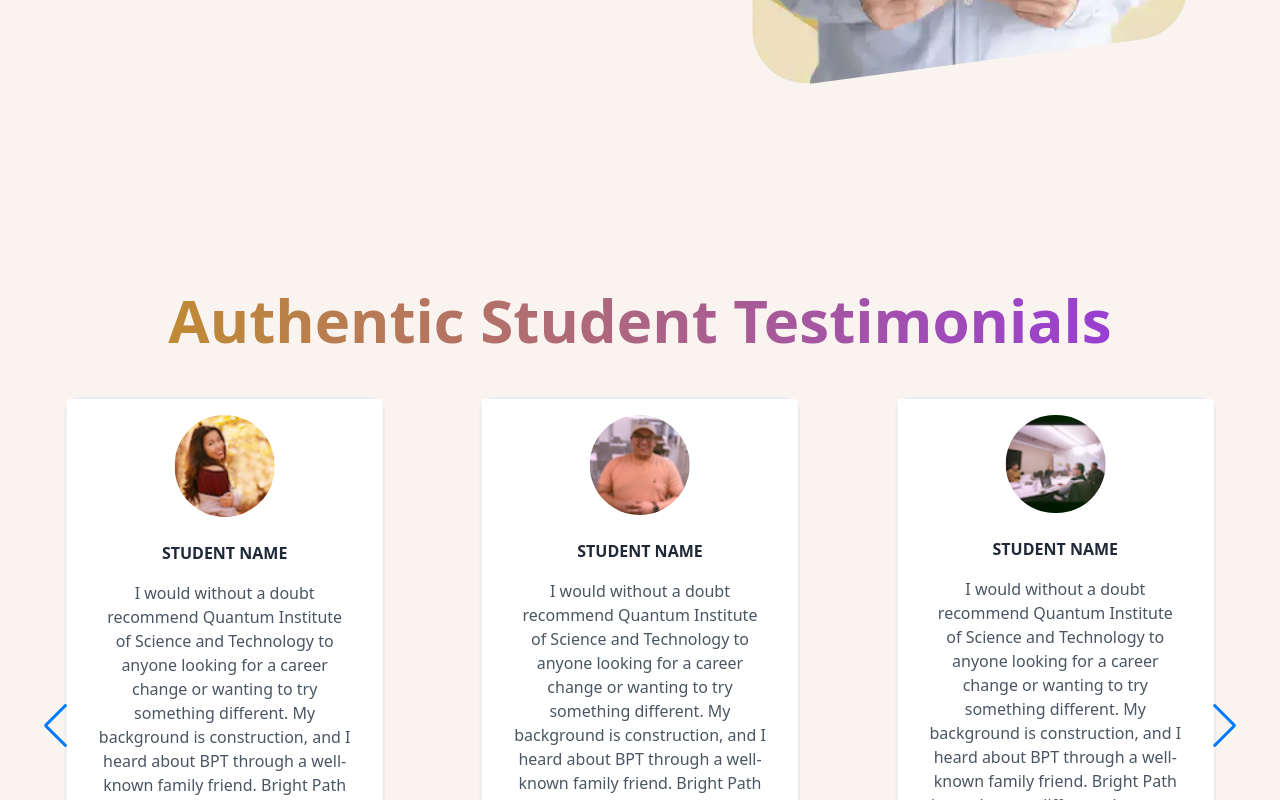
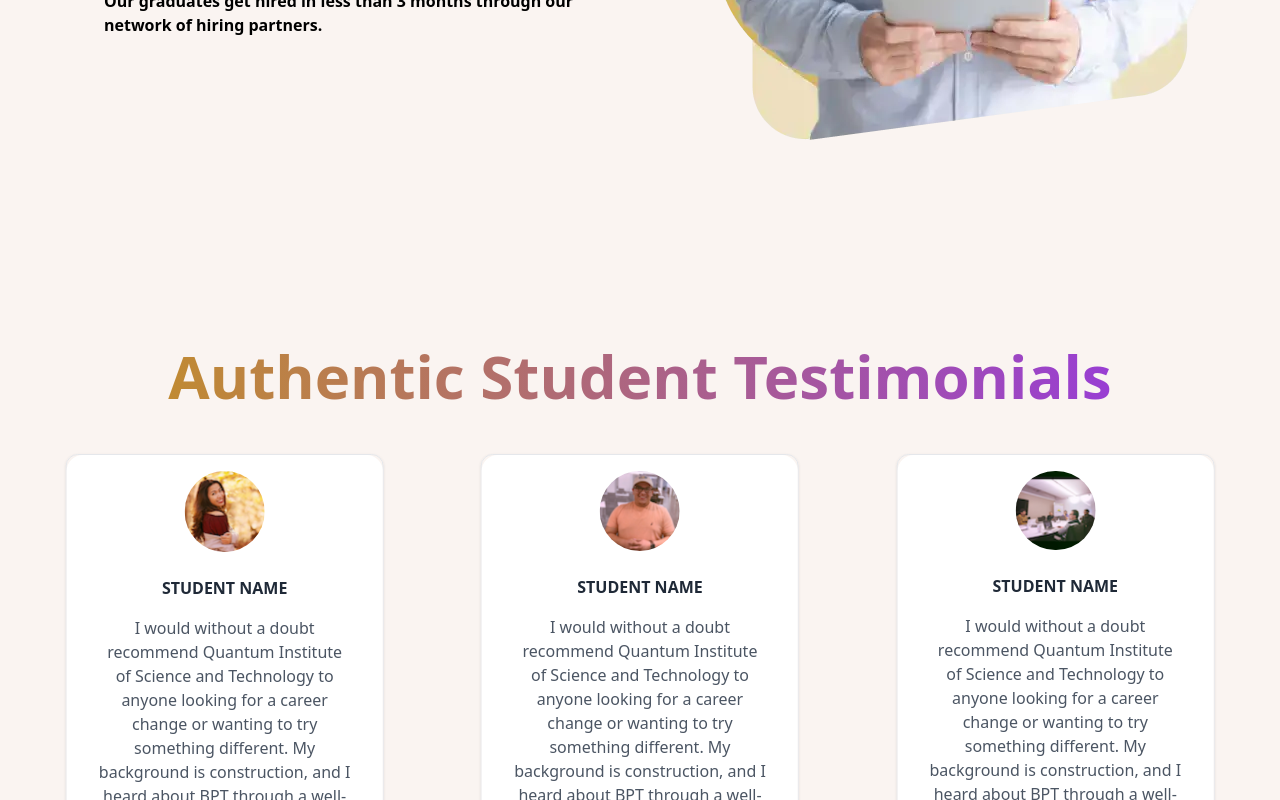
Before and after one commit to shejanNizam/quantum-education, a Next.js app: page / in a window 1280 px wide. Shown: the part 2000-2800 px from the top of the page. Built offline with nearby package versions, Linux system fonts and the light colour scheme.

Commit message:
refactor banner

```diff
--- a/src/app/globals.css
+++ b/src/app/globals.css
@@ -4,7 +4,7 @@
 
 @layer components {
   .customButton {
-    @apply text-xl font-semibold border-2 bg-gradient-to-r from-purple-800 to-pink-800 border-purple-800 text-white hover:bg-[#34244c] hover:text-white px-6 py-2 rounded focus:outline-none;
+    @apply text-xl font-semibold border-2 bg-gradient-to-r from-purple-800 to-pink-800 border-purple-800 text-white hover:bg-white hover:text-white px-6 py-2 rounded focus:outline-none;
   }
   .customHeading {
     @apply text-center text-4xl md:text-6xl lg:text-6xl font-bold text-transparent bg-gradient-to-r from-[#c6951c] to-purple-600 bg-clip-text mb-8;
--- a/src/components/Home/AlumniWork.js
+++ b/src/components/Home/AlumniWork.js
@@ -75,7 +75,6 @@ export default function AlumniWork() {
       <Swiper
         autoplay={{ delay: 5000, disableOnInteraction: false }}
         loop={true}
-        navigation={true}
         modules={[Autoplay, Navigation, Pagination]}
         className="relative"
         slidesPerView={1}
--- a/src/components/Home/Banner.js
+++ b/src/components/Home/Banner.js
@@ -5,7 +5,7 @@ import { motion } from "framer-motion";
 import { Russo_One } from "next/font/google";
 import Link from "next/link";
 import { CgArrowTopRight } from "react-icons/cg";
-import BG_IMAGE from "../../assets/banner_img/bg-banner1.png"; // Import the background image
+import BG_IMAGE from "../../assets/banner_img/bg_banner.png"; // Import the background image
 import styles from "./Banner.module.css"; // Import the CSS module
 
 const russoOne = Russo_One({
@@ -36,7 +36,7 @@ export default function Banner({ onApplyClick }) {
 
   return (
     <motion.div
-      initial="hidden"
+      initial={initialVariants}
       animate="visible"
       className={styles.wrapper}
       style={{
@@ -78,11 +78,12 @@ export default function Banner({ onApplyClick }) {
           viewport={{ once: true, amount: 0.8 }}
           className="text-lg md:text-xl text-gray-200 mb-8 customHeading" // Tailwind classes for paragraph
         >
-          Discover an affordable, fast-track path to professional success at our
-          accelerated higher-learning institution.
+          Discover an affordable, fast-track path to professional success at our{" "}
+          <br /> accelerated higher-learning institution.
+          <br />
           <br />
           Experience the fusion of academia and industry firsthand. Secure your
-          spot on our waiting list for the Summer Semester of 2024.
+          spot on our <br /> waiting list for the Summer Semester of 2024.
         </motion.p>
 
         {/* Buttons */}
--- a/src/components/Home/Testimonials.js
+++ b/src/components/Home/Testimonials.js
@@ -21,28 +21,28 @@ export default function Testimonials() {
       image: image1,
       name: "STUDENT NAME",
       description:
-        "I would without a doubt recommend Quantum Institute of Science and Technology to anyone looking for a career change or wanting to try something different. My background is construction, and I heard about BPT through a well-known family friend. Bright Path is much more different than your traditional college, in the sense that a college will make you pay such high tuition fees for only a small fraction of what someone needs to know going into IT. I have been in the course for a couple months and I can easily say that I've learned so much in the little time I've been here.",
+        "I would without a doubt recommend Quantum Institute of Science and Technology to anyone looking for a career change or wanting to try something different. My background is construction, and I heard about BPT through a well-known family friend.",
     },
     {
       _id: 2,
       image: image2,
       name: "STUDENT NAME",
       description:
-        "I would without a doubt recommend Quantum Institute of Science and Technology to anyone looking for a career change or wanting to try something different. My background is construction, and I heard about BPT through a well-known family friend. Bright Path is much more different than your traditional college, in the sense that a college will make you pay such high tuition fees for only a small fraction of what someone needs to know going into IT. I have been in the course for a couple months and I can easily say that I've learned so much in the little time I've been here.",
+        "I would without a doubt recommend Quantum Institute of Science and Technology to anyone looking for a career change or wanting to try something different. My background is construction, and I heard about BPT through a well-known family friend.",
     },
     {
       _id: 3,
       image: image3,
       name: "STUDENT NAME",
       description:
-        "I would without a doubt recommend Quantum Institute of Science and Technology to anyone looking for a career change or wanting to try something different. My background is construction, and I heard about BPT through a well-known family friend. Bright Path is much more different than your traditional college, in the sense that a college will make you pay such high tuition fees for only a small fraction of what someone needs to know going into IT. I have been in the course for a couple months and I can easily say that I've learned so much in the little time I've been here.",
+        "I would without a doubt recommend Quantum Institute of Science and Technology to anyone looking for a career change or wanting to try something different. My background is construction, and I heard about BPT through a well-known family friend.",
     },
     {
       _id: 4,
       image: image4,
       name: "STUDENT NAME",
       description:
-        "I would without a doubt recommend Quantum Institute of Science and Technology to anyone looking for a career change or wanting to try something different. My background is construction, and I heard about BPT through a well-known family friend. Bright Path is much more different than your traditional college, in the sense that a college will make you pay such high tuition fees for only a small fraction of what someone needs to know going into IT. I have been in the course for a couple months and I can easily say that I've learned so much in the little time I've been here.",
+        "I would without a doubt recommend Quantum Institute of Science and Technology to anyone looking for a career change or wanting to try something different. My background is construction, and I heard about BPT through a well-known family friend.",
     },
   ];
 
@@ -88,7 +88,6 @@ export default function Testimonials() {
       <Swiper
         autoplay={{ delay: 5000, disableOnInteraction: false }}
         loop={true}
-        navigation={true}
         modules={[Autoplay, Navigation, Pagination]}
         className="relative"
         slidesPerView={1}
@@ -115,12 +114,12 @@ export default function Testimonials() {
                 variants={hoverVariants}
                 whileHover="hover"
               >
-                <Card className="w-full">
-                  <CardContent className="bg-white rounded flex flex-col items-center text-center p-4">
+                <Card className="w-full h-full ">
+                  <CardContent className="bg-white rounded-2xl flex flex-col items-center text-center p-4">
                     <Image
                       className="rounded-full mb-6"
-                      width={100}
-                      height={100}
+                      width={80}
+                      height={80}
                       src={image}
                       alt={`${name} testimonial`}
                       quality={100}
```
Also changed, not shown: src/assets/banner_img/bg-banner1.png (deleted), src/assets/banner_img/bg_banner.png.
